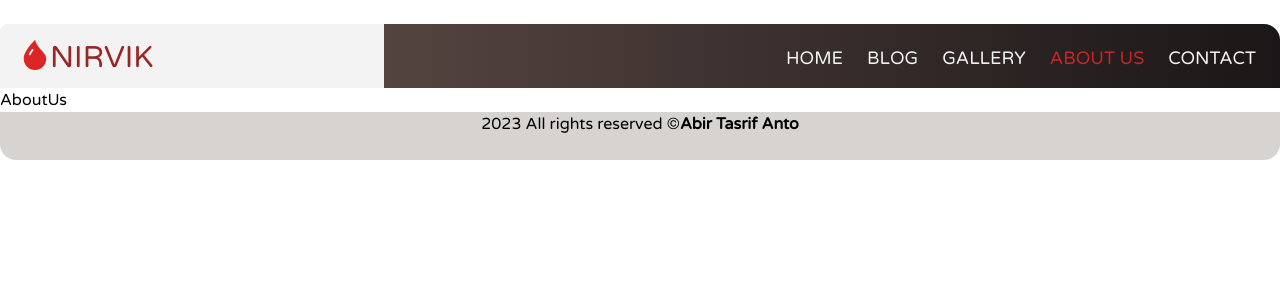
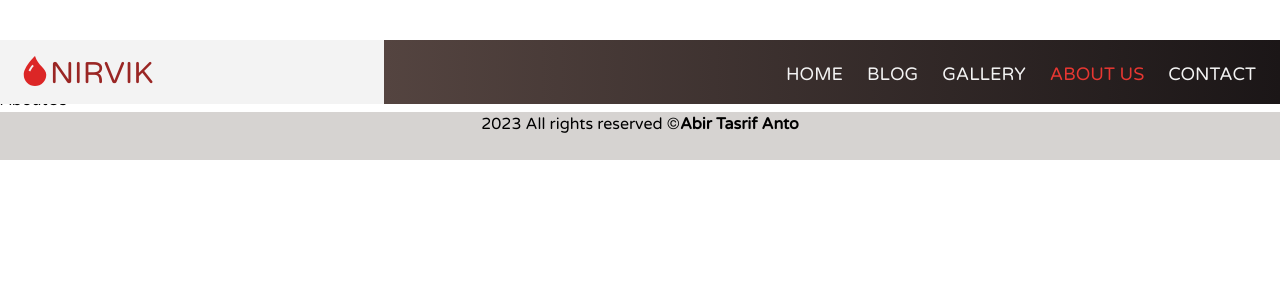
Before and after one commit to abirtasrif/nirvik-blood-donation, a React (Vite) app: page /about in a window 1280 px wide. Shown: the top 300 px of the page. Built offline with nearby package versions, Linux system fonts and the light colour scheme.

Commit message:
fine tuning & optimization

```diff
--- a/package.json
+++ b/package.json
@@ -14,6 +14,7 @@
     "react": "^18.2.0",
     "react-dom": "^18.2.0",
     "react-icons": "^4.7.1",
+    "react-image-webp": "^0.8.0",
     "react-router-dom": "^6.7.0"
   },
   "devDependencies": {
--- a/src/App.jsx
+++ b/src/App.jsx
@@ -12,7 +12,7 @@ import { useSmoothScroll } from "./hooks/useSmoothScroll";
 const App = () => {
   useSmoothScroll();
   return (
-    <div>
+    <div className="relative">
       <Navbar />
       <Routes>
         <Route path="/" element={<Home />} />
--- a/src/components/Footer.jsx
+++ b/src/components/Footer.jsx
@@ -2,7 +2,7 @@ import React from "react";
 
 const Footer = () => {
   return (
-    <div className="bg-stone-300 h-12  text-center container mx-auto rounded-br-2xl rounded-bl-2xl">
+    <div className="bg-stone-300 h-12  text-center container mx-auto">
       <span className="container mx-auto">
         {new Date().getFullYear()} All rights reserved &copy;
         <b>Abir Tasrif Anto</b>
--- a/src/components/Navbar.jsx
+++ b/src/components/Navbar.jsx
@@ -4,9 +4,10 @@ import { BsFillDropletFill } from "react-icons/bs";
 
 const Navbar = () => {
   return (
-    <div className="navbar mt-6 fixed top-0 w-full">
-      <div className="nav-items container mx-auto flex flex-row justify-between items-center">
-        <div className="left h-16 pl-5 py-4 rounded-tl-lg">
+    <div className="navbar fixed top-0 w-full">
+      <div className="blank h-10"></div>
+      <div className="nav-items container mx-auto flex flex-row justify-between items-center ">
+        <div className="left h-16 pl-5 py-4 rounded-tl-lg ">
           <div className="logo text-3xl font-medium">
             <p className="logo-title flex flex-row">
               <span>
@@ -16,7 +17,7 @@ const Navbar = () => {
             </p>
           </div>
         </div>
-        <div className="right h-16 py-5 pr-6 rounded-tr-2xl">
+        <div className="right h-16 py-5 pr-6">
           <div className="menu-items flex flex-row items-center gap-6 text-lg uppercase justify-end">
             <NavLink className="hover:text-red-600 duration-300" to="/">
               Home
--- a/src/index.css
+++ b/src/index.css
@@ -18,19 +18,17 @@ html {
   overflow-y: overlay;
 }
 
-.left {
-  background-color: #f3f3f3;
-  width: 30%;
-  display: inline;
+body {
+  overflow-x: hidden;
 }
 
-.right {
-  width: 70%;
-  background-image: linear-gradient(to Right, #544440, #1b1617);
+.blank {
+  background-color: white;
 }
 
-body {
-  overflow-x: hidden;
+.home,
+.nav-items {
+  background: linear-gradient(to Right, #f3f3f3 0% 30%, #544440 30%, #1b1617);
 }
 
 .menu-items {
@@ -38,7 +36,7 @@ body {
 }
 
 .active {
-  color: rgba(220, 38, 38, 0.9);
+  color: #e73732;
 }
 
 .nirvik {
@@ -46,4 +44,13 @@ body {
   font-family: "Varela Round", sans-serif;
 }
 
-/* font-family: "Jost", sans-serif; */
+.hero-cta-text {
+  color: #e73732;
+  font-family: "Jost", sans-serif;
+  white-space: nowrap;
+  overflow: visible;
+}
+
+.hero-img-container {
+  max-width: 70%;
+}
--- a/src/pages/Home.jsx
+++ b/src/pages/Home.jsx
@@ -1,13 +1,36 @@
 import React from "react";
+import { isWebpSupported } from "react-image-webp/dist/utils";
 
 const Home = () => {
   return (
     <div className="home container mx-auto flex flex-row mt-[5.5rem]">
-      <div className="left pl-6">
-        <h1>TEXT</h1>
+      <div className="hero pr-6">
+        <div className="hero-cta">
+          <h1 className="hero-cta-text uppercase text-6xl pt-10">
+            Save a life today.
+            <br />
+            Donate blood.
+          </h1>
+        </div>
+        <p className="hero-description">
+          Blood donation is a selfless act that can make a huge difference in
+          someone's life. By donating blood, you can help save lives and improve
+          the health of your community.
+        </p>
+        <button>Join Our Program</button>
       </div>
-      <div className="right pr-6">
-        <h1>IMAGE</h1>
+      <div className="hero-img-container">
+        {isWebpSupported() ? (
+          <img
+            src="https://i.ibb.co/xs7QQVf/donate.webp"
+            alt="a blood drop falling on a needy hand"
+          />
+        ) : (
+          <img
+            src="https://i.ibb.co/DkSNr27/donate.png"
+            alt="a blood drop falling on a needy hand"
+          />
+        )}
       </div>
     </div>
   );
```
Also changed, not shown: 1 other file (tests, documents, lock files or other folders).
